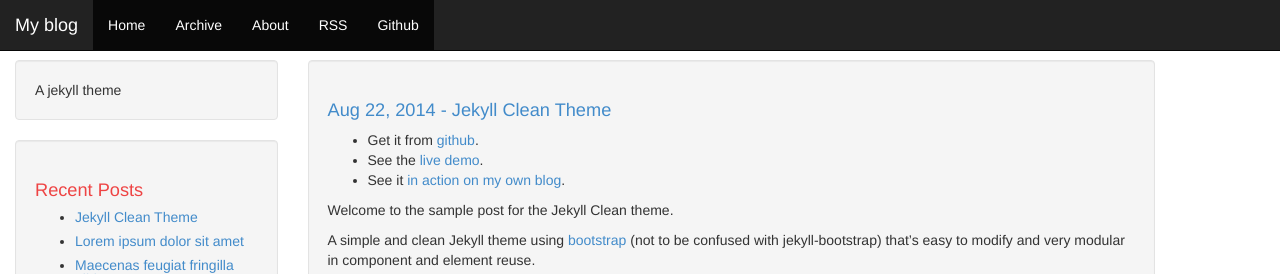
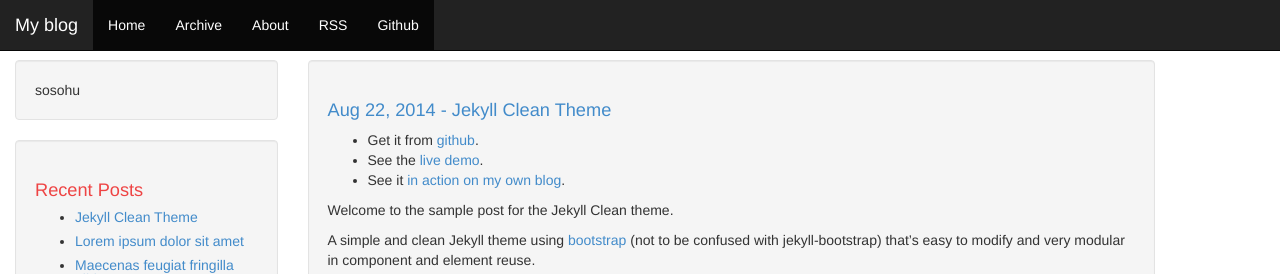
Before and after one commit to sosohu/sosohu.github.io, a Jekyll site: the page built from index.html, in a window 1280 px wide and 900 px high. Shown: the top 274 px of the window. Built offline with Jekyll 4.4.1, drawn with Linux system fonts in a browser that asks for light colours; Markdown is read by kramdown in place of the engine named in the settings; the list of posts is cut into pages by our own code.

Commit message:
rename some...

```diff
--- a/_config.yml
+++ b/_config.yml
@@ -1,19 +1,19 @@
 # Jekyll configuration
 
 name: My blog
-description: A jekyll theme
+description: sosohu
 
 # url is currently only used only for the RSS feed in feed.xml
-url: http://scotte.github.io
+url: http://sosohu.github.io
 
 # baseurl will often be '', but for a project page on gh-pages, it needs to
 # be the project name.
 # *** IMPORTANT: If your local "jekyll serve" throws errors change this to '' or
 #     run it like so: jekyll serve --baseurl=''
-baseurl: /jekyll-clean
+baseurl: /sosohu.github.io
 
 # This can be '' to hide the Github nav button
-github: 'scotte/jekyll-clean'
+github: 'sosohu/sosohu.github.io'
 
 # Set this to your UA-# value, or '' to disable the block completely
 gaaccount: ''
```
